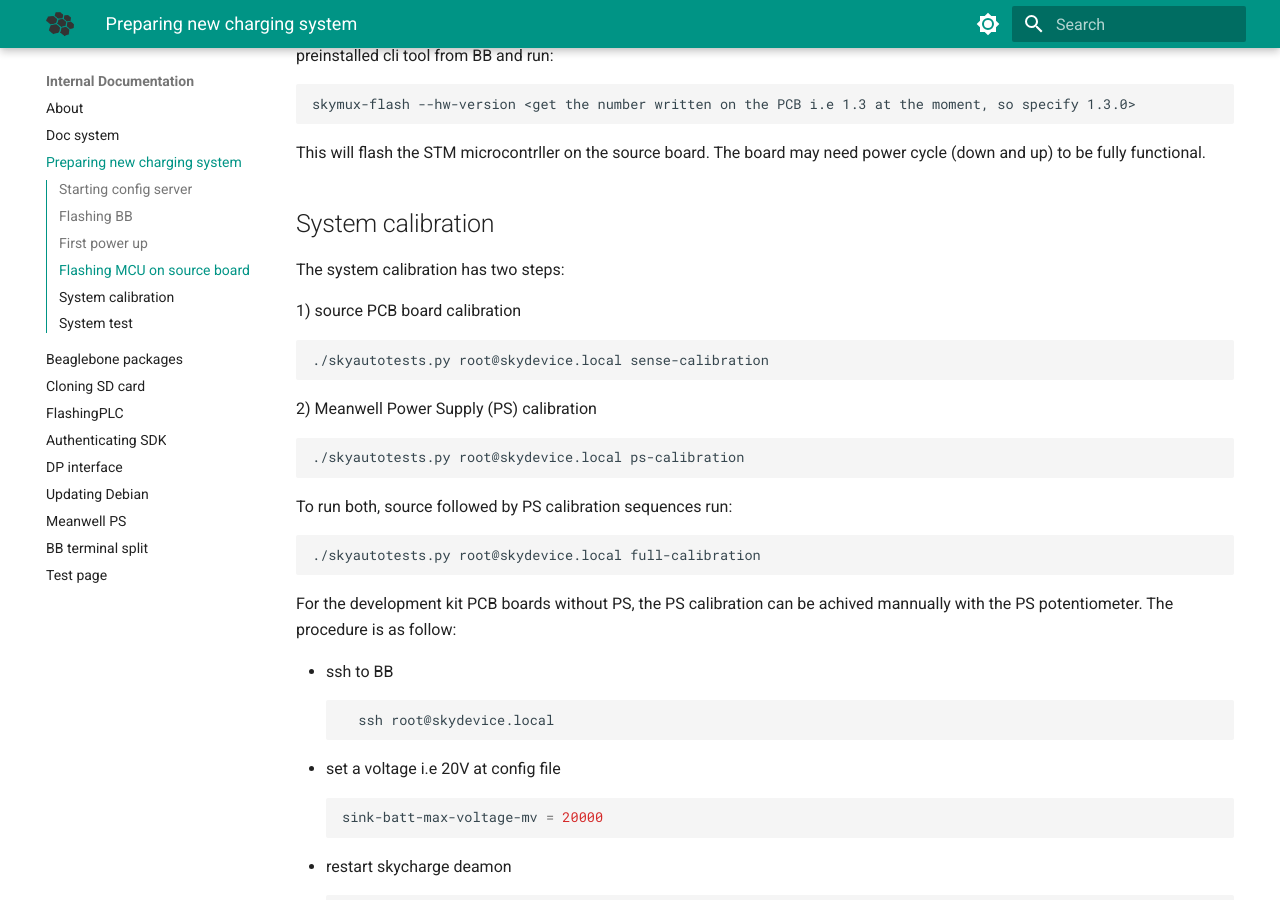
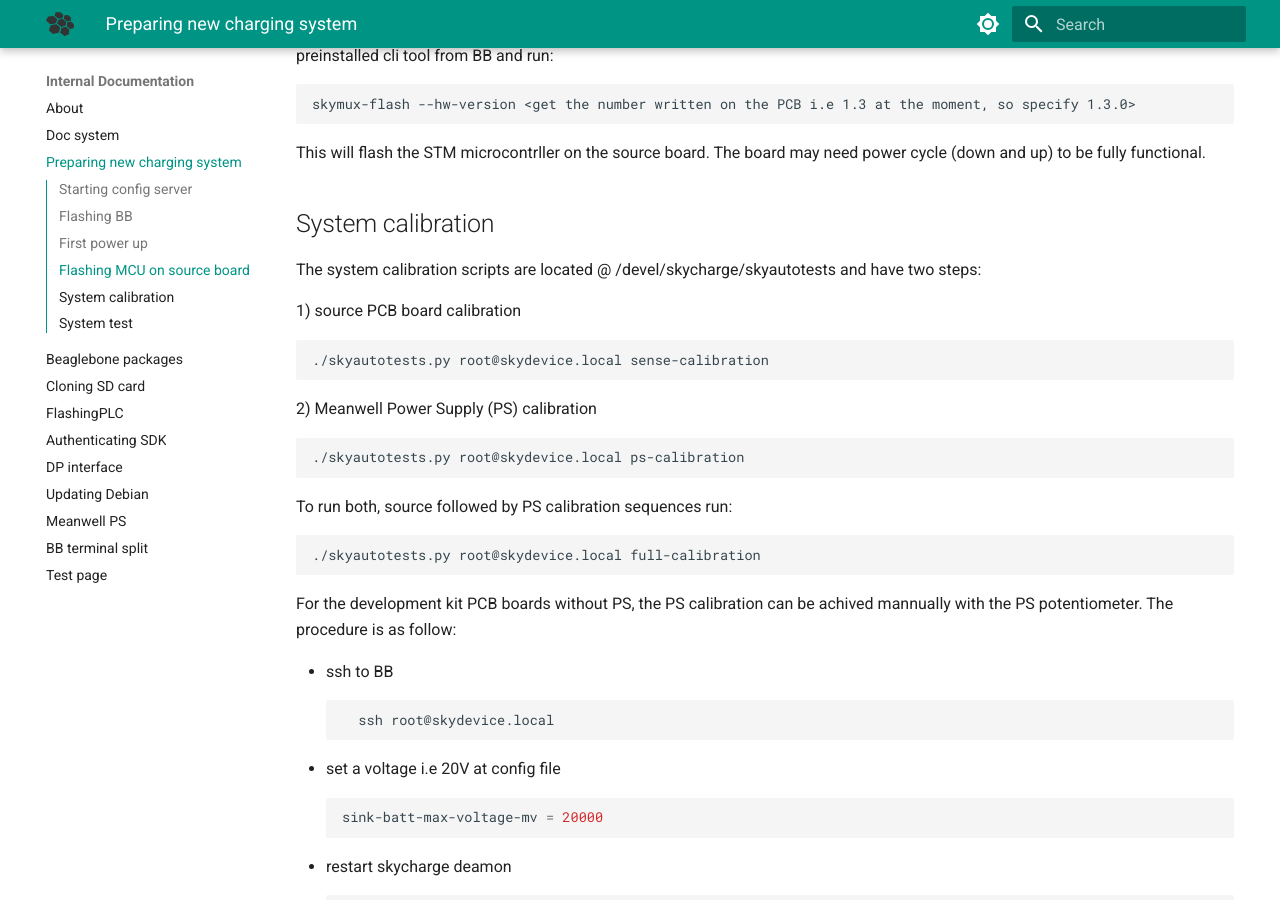
Before and after one commit to g-zajac/mkdosc-playground, an MkDocs documentation site: the page built from docs/newUnit.md, in a window 1280 px wide and 900 px high, scrolled down 1077 px. Built offline with MkDocs 1.6.1 and Material for MkDocs 9.7.7, drawn with Linux system fonts in a browser that asks for light colours.

Commit message:
add test script path

````diff
--- a/docs/newUnit.md
+++ b/docs/newUnit.md
@@ -35,7 +35,7 @@ skymux-flash --hw-version <get the number written on the PCB i.e 1.3 at the mome
 This will flash the STM microcontrller on the source board. The board may need power cycle (down and up) to be fully functional.
 
 ## System calibration
-The system calibration has two steps:
+The system calibration scripts are located @ /devel/skycharge/skyautotests and have two steps:
 
 1) source PCB board calibration
 ```shell
````
